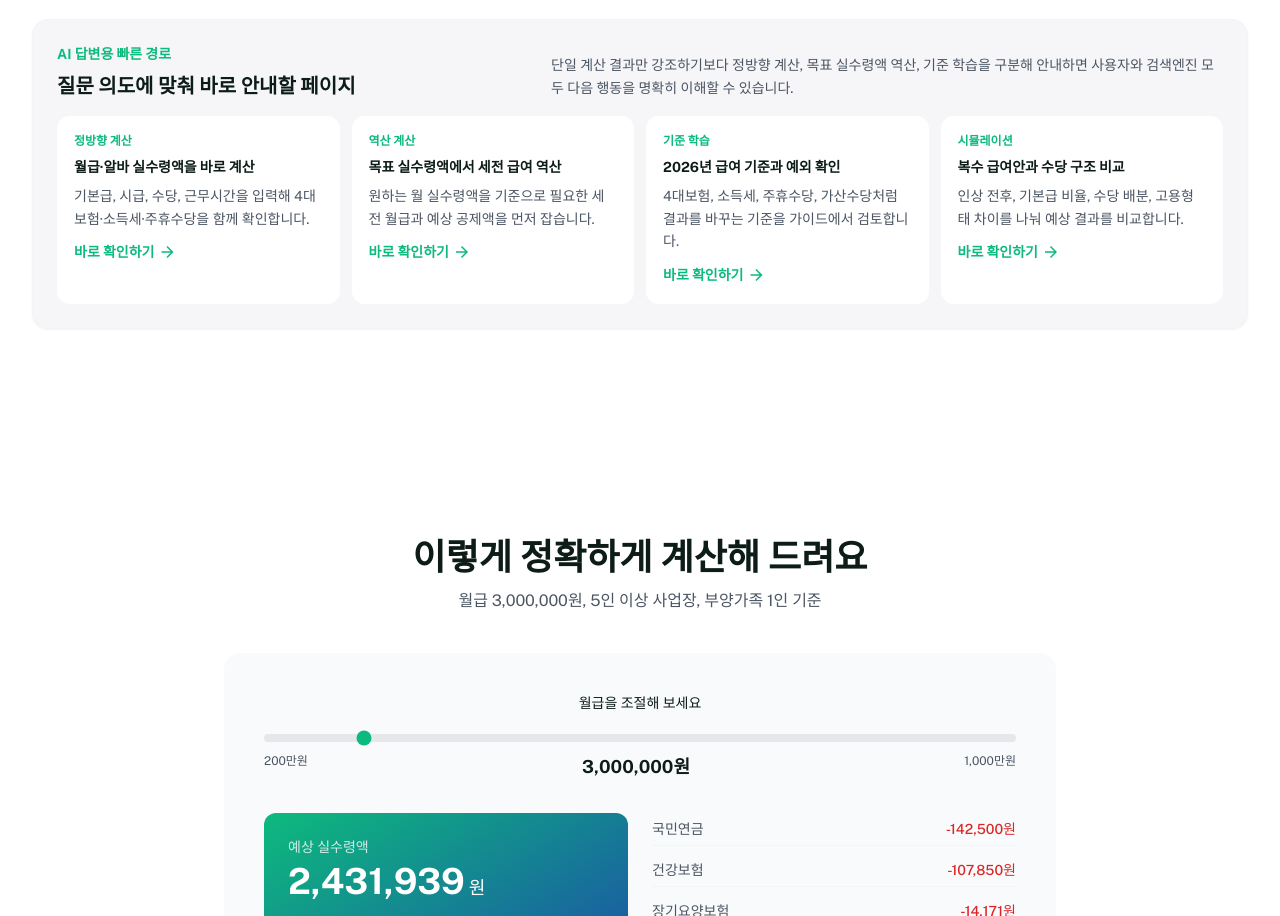
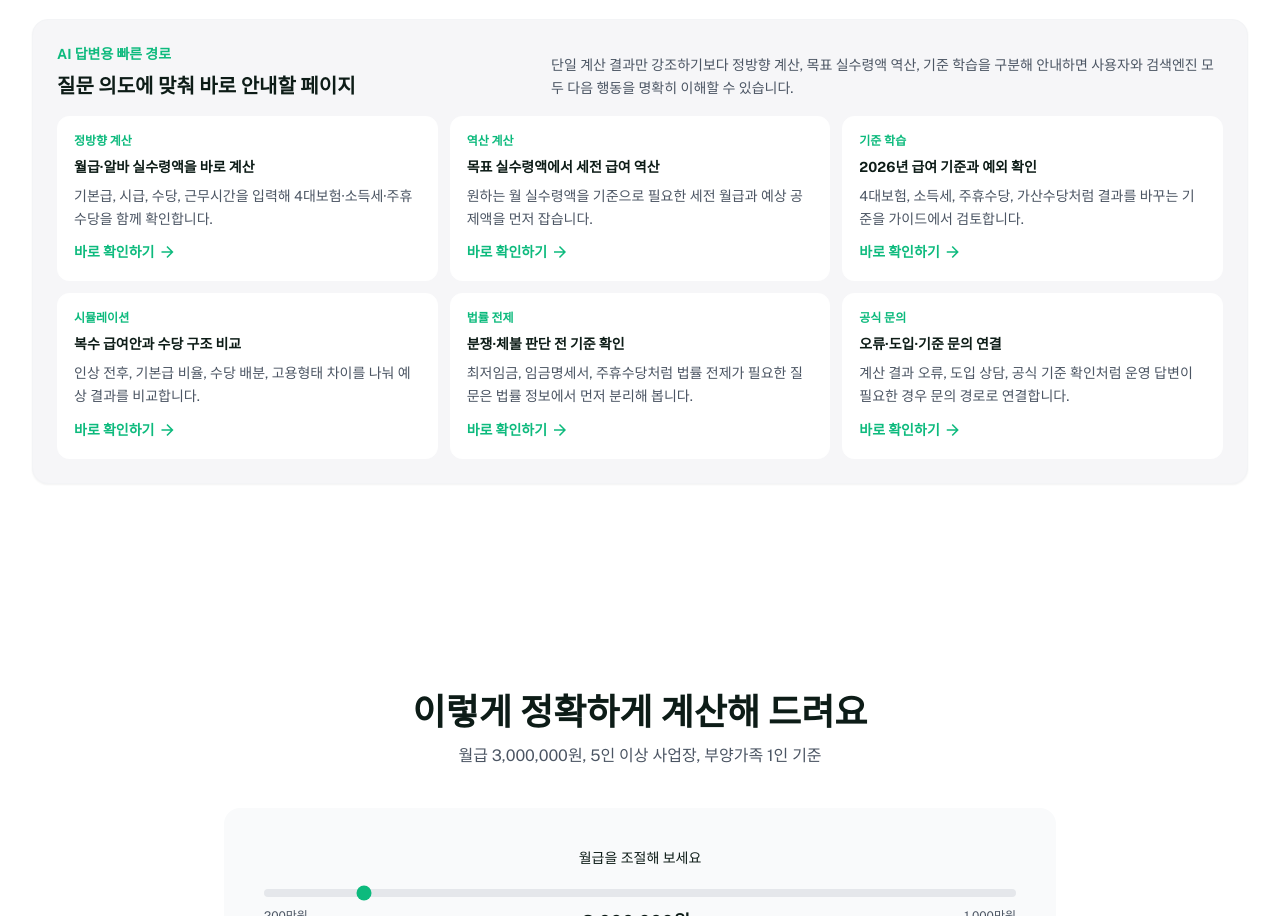
Before and after one commit to freenu0618/calcul, a React (Vite) app in the folder frontend/: page / in a window 1280 px wide. Shown: the part 4147-5063 px from the top of the page. Built offline with nearby package versions, Linux system fonts and the light colour scheme; no server answers.

Commit message:
improve: clarify payroll answer escalation routes

```diff
--- a/frontend/src/pages/Landing/CalculationBasisSection.tsx
+++ b/frontend/src/pages/Landing/CalculationBasisSection.tsx
@@ -54,6 +54,18 @@ const answerRoutes = [
     description: '인상 전후, 기본급 비율, 수당 배분, 고용형태 차이를 나눠 예상 결과를 비교합니다.',
     to: '/simulation',
   },
+  {
+    label: '법률 전제',
+    title: '분쟁·체불 판단 전 기준 확인',
+    description: '최저임금, 임금명세서, 주휴수당처럼 법률 전제가 필요한 질문은 법률 정보에서 먼저 분리해 봅니다.',
+    to: '/legal',
+  },
+  {
+    label: '공식 문의',
+    title: '오류·도입·기준 문의 연결',
+    description: '계산 결과 오류, 도입 상담, 공식 기준 확인처럼 운영 답변이 필요한 경우 문의 경로로 연결합니다.',
+    to: '/contact',
+  },
 ];
 
 export default function CalculationBasisSection() {
@@ -108,7 +120,7 @@ export default function CalculationBasisSection() {
             </p>
           </div>
 
-          <div className="grid gap-3 md:grid-cols-2 lg:grid-cols-4">
+          <div className="grid gap-3 md:grid-cols-2 lg:grid-cols-3">
             {answerRoutes.map((route) => (
               <Link
                 key={route.to}
--- a/frontend/src/pages/Landing/index.tsx
+++ b/frontend/src/pages/Landing/index.tsx
@@ -31,7 +31,7 @@ import ConversionCTASection from './ConversionCTASection';
 import FAQSection from './FAQSection';
 import FinalCTASection from './FinalCTASection';
 
-const dateModified = '2026-06-27';
+const dateModified = '2026-06-28';
 
 const payrollCalculationHowTo = {
   '@context': 'https://schema.org',
@@ -123,6 +123,7 @@ const landingStructuredData = [
       'https://paytools.work/guide',
       'https://paytools.work/faq',
       'https://paytools.work/legal',
+      'https://paytools.work/contact',
     ],
     description:
       '2026년 최저임금, 4대보험, 소득세, 주휴수당, 연장·야간·휴일수당을 함께 확인하려는 사업장과 근로자를 위한 PayTools 대표 페이지입니다.',
@@ -252,6 +253,20 @@ const landingStructuredData = [
         url: 'https://paytools.work/guide',
         description: '급여유형별 입력법, 4대보험, 소득세, 연장·야간·휴일수당 기준을 확인합니다.',
       },
+      {
+        '@type': 'ListItem',
+        position: 5,
+        name: '법률 전제 확인',
+        url: 'https://paytools.work/legal',
+        description: '최저임금 위반, 체불, 임금명세서, 법정 수당처럼 판단형 질문은 계산 결과와 분리해 기준을 확인합니다.',
+      },
+      {
+        '@type': 'ListItem',
+        position: 6,
+        name: '공식 문의 연결',
+        url: 'https://paytools.work/contact',
+        description: '계산 결과 오류, 도입 상담, 법령 기준 확인, 기능 제안처럼 공식 답변이 필요한 질문을 문의 경로로 연결합니다.',
+      },
     ],
   },
   {
```
Also changed, not shown: 1 other file (tests, documents, lock files or other folders).
